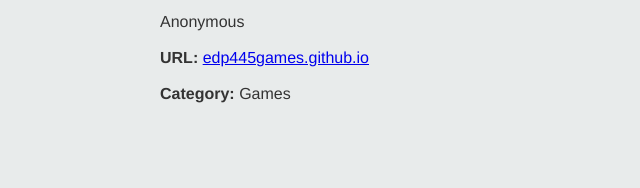
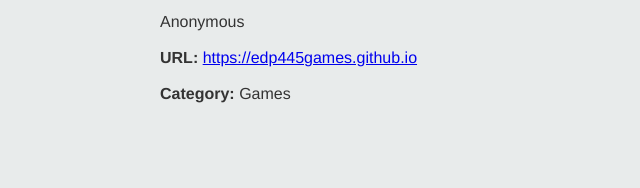
Before and after one commit to EDP445games/EDP445games.github.io, a plain HTML site: page index.html in a window 1280 px wide. Shown: the part 542-730 px from the top of the page, 0-640 px from the left. Drawn offline with Linux system fonts and the light colour scheme.

Commit message:
Update index.html

```diff
--- a/index.html
+++ b/index.html
@@ -95,7 +95,7 @@
                     <p>To enter the games on this page please use the <a href="https://amazingwebsitesupersigma.github.io"> Games </a> </p>
                     <p>
                         <b> User: </b> <div id='username'>Anonymous</div> <br />
-                        <b> URL: </b> <a href="https://edp445games.github.io">edp445games.github.io</a> <br />
+                        <b> URL: </b> <a href="https://edp445games.github.io">https://edp445games.github.io</a> <br />
                     <br />
                         <b> Category: </b>Games
                     </p>
```
